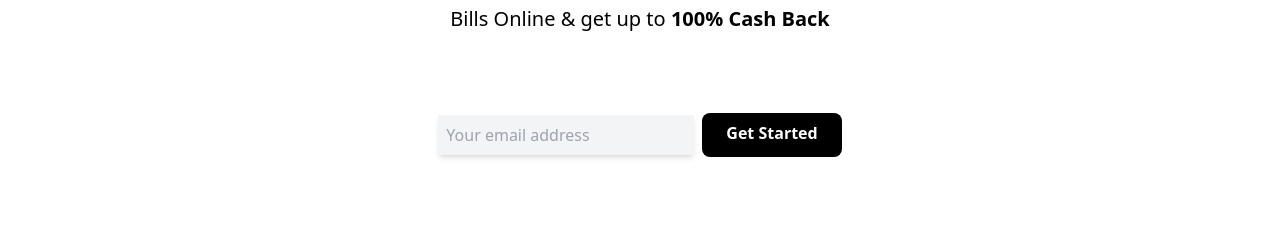
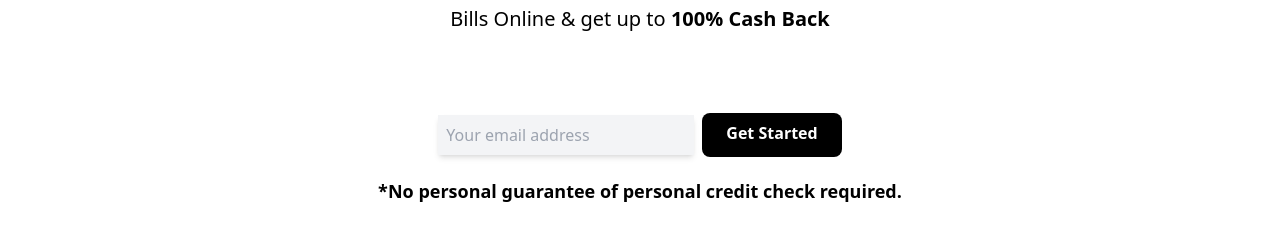
Before and after one commit to Biruk42/Sub, a website: page index.html in a window 1280 px wide. Shown: the part 274-514 px from the top of the page. Drawn offline with Linux system fonts and the light colour scheme.

Commit message:
Add legend to the form

```diff
--- a/index.html
+++ b/index.html
@@ -43,7 +43,7 @@
           Bills Online & get up to <span class="font-bold">100% Cash Back</span>
         </p>
       </div>
-      <div class="mt-20 flex justify-center">
+      <div class="mt-20 flex flex-col items-center justify-center space-y-5">
         <form action="" method="get" class="flex items-center gap-2">
           <input
             type="text"
@@ -58,6 +58,11 @@
             <p class="-mt-1">Get Started</p>
           </button>
         </form>
+        <!-- <div class="mt-32"> -->
+        <p class="text-lg font-bold">
+          *No personal guarantee of personal credit check required.
+        </p>
+        <!-- </div> -->
       </div>
     </main>
   </body>
```
Also changed, not shown: css/style.css.
